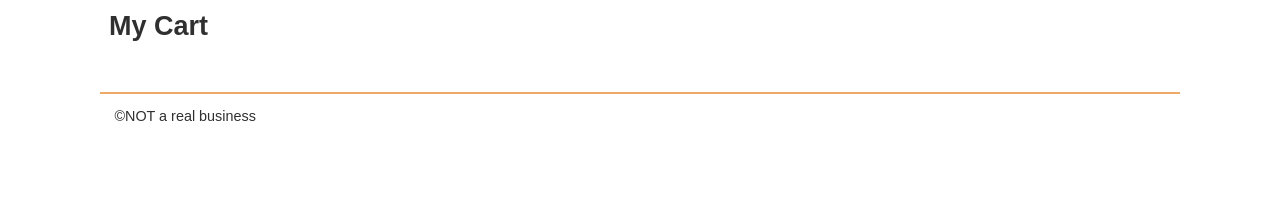
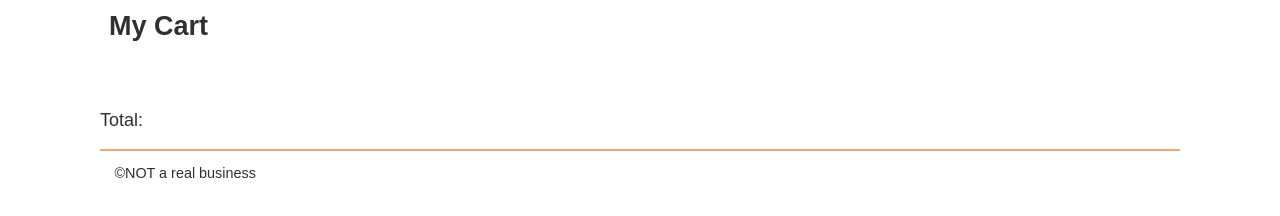
Before and after one commit to tulio1990/team4, a website: page src/cart/index.html in a window 1280 px wide. Shown: the part 82-298 px from the top of the page. Drawn offline with Linux system fonts and the light colour scheme; files whose address does not match are found by name.

Commit message:
adding the html element for the cart total

```diff
--- a/src/cart/index.html
+++ b/src/cart/index.html
@@ -53,6 +53,9 @@
           </li> -->
         </ul>
       </section>
+      <div class="cart-footer hide">
+        <p class="cart-total">Total:</p>
+      </div>
     </main>
 
     <footer id="main-footer"></footer>
```
